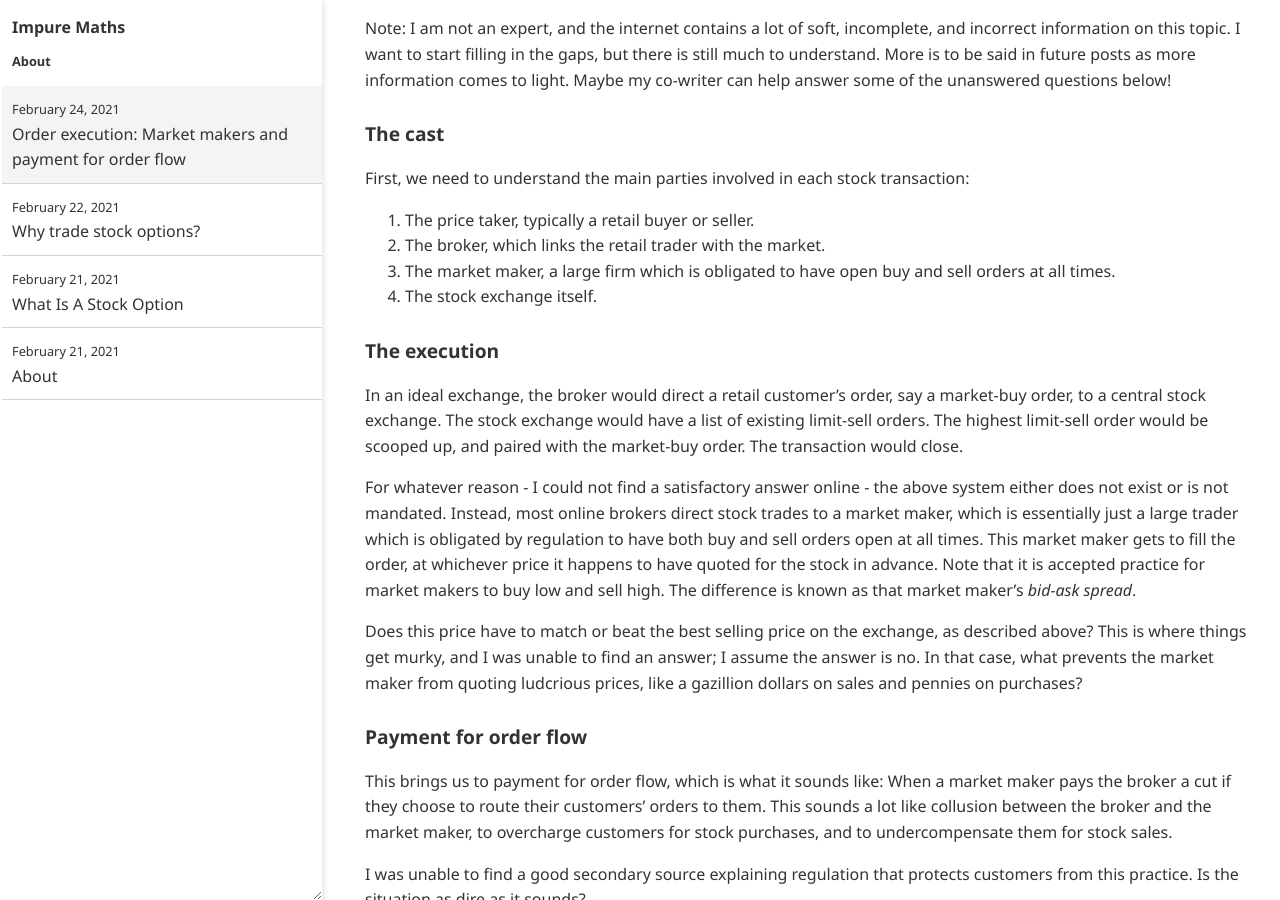
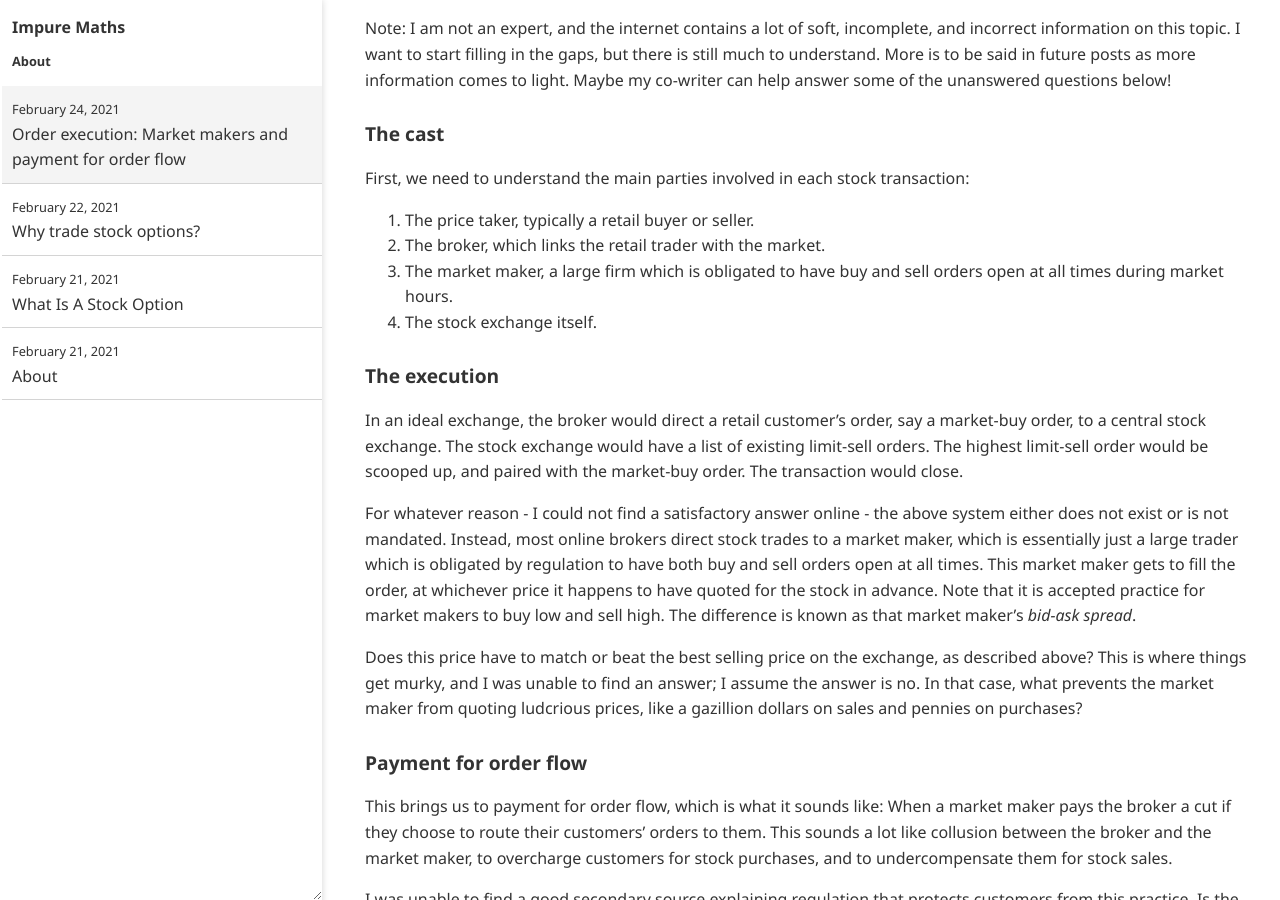
Before and after one commit to impuremaths/impuremaths.github.io, a Jekyll site: the page built from _posts/2021-02-24-order-execution.md, in a window 1280 px wide and 900 px high, scrolled down 354 px. Built offline with Jekyll 4.4.1, drawn with Linux system fonts in a browser that asks for light colours.

Commit message:
Update 2021-02-24-order-execution.md

```diff
--- a/_posts/2021-02-24-order-execution.md
+++ b/_posts/2021-02-24-order-execution.md
@@ -20,7 +20,7 @@ First, we need to understand the main parties involved in each stock transaction
 
 1. The price taker, typically a retail buyer or seller.
 2. The broker, which links the retail trader with the market.
-4. The market maker, a large firm which is obligated to have open buy and sell orders at all times.
+4. The market maker, a large firm which is obligated to have buy and sell orders open at all times during market hours.
 5. The stock exchange itself.
 
 ### The execution
```
